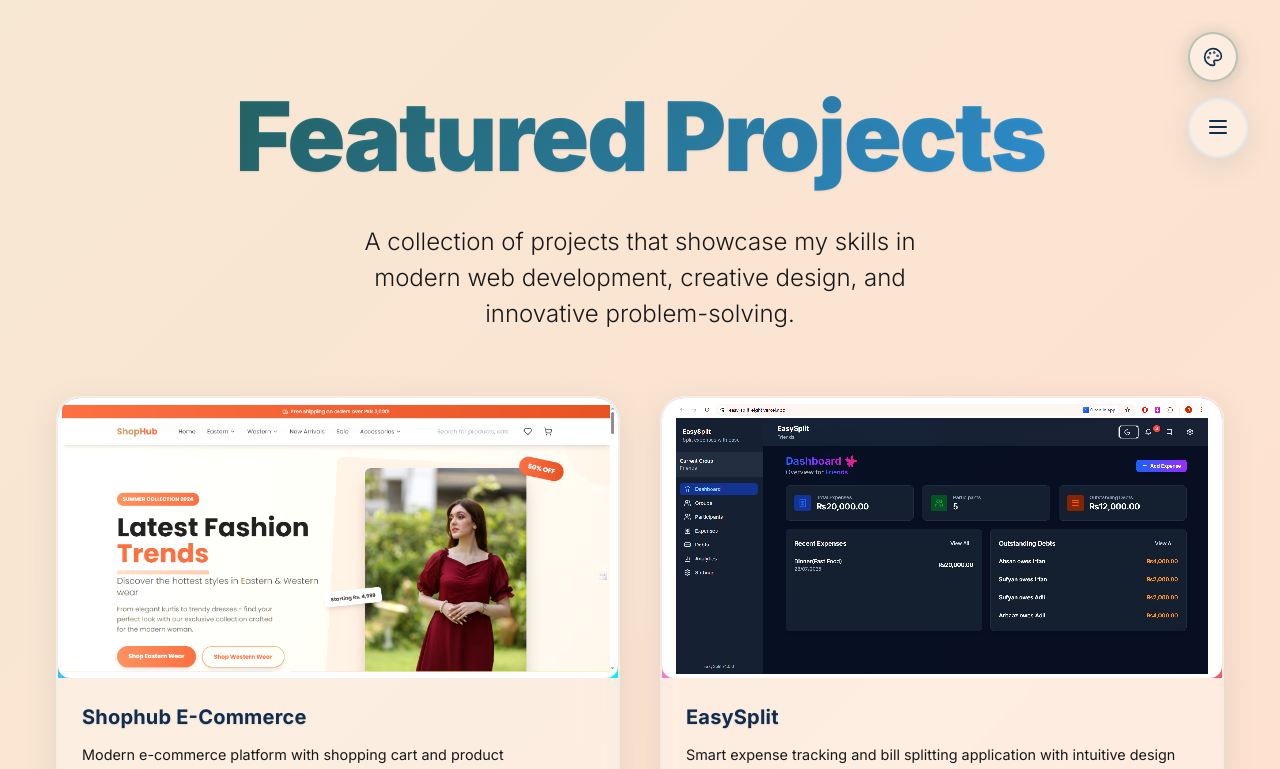
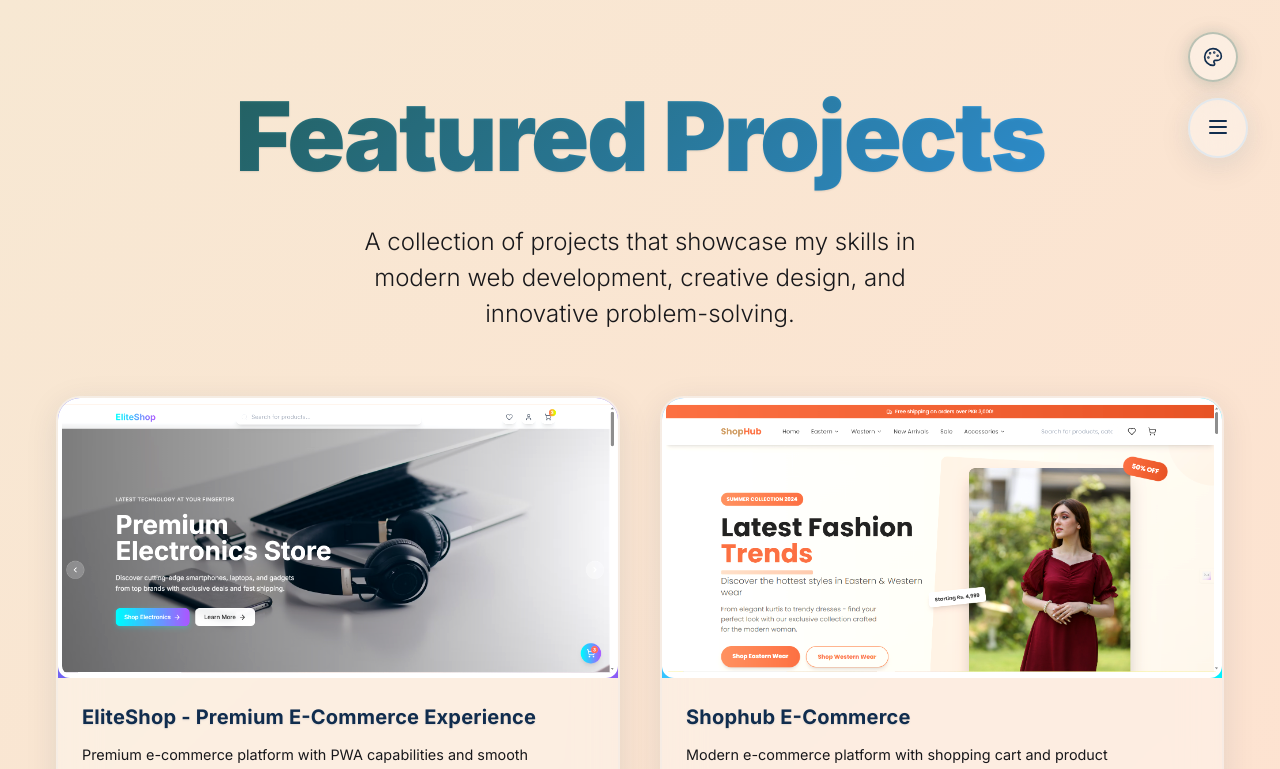
Before and after one commit to Qaswar-01/qaswar-portfolio, a React (Vite) app: page /projects in a window 1280 px wide. Shown: the top 769 px of the page. Built offline with nearby package versions, Linux system fonts and the light colour scheme.

Commit message:
Uncomment EliteShop project - make it visible in portfolio

```diff
--- a/src/components/Projects3D.jsx
+++ b/src/components/Projects3D.jsx
@@ -544,18 +544,18 @@ const ProjectLink = styled(motion.a)`
 `;
 
 const projects = [
-  // {
-  //   title: "EliteShop - Premium E-Commerce Experience",
-  //   description: "Premium e-commerce platform with PWA capabilities and smooth animations",
-  //   fullDescription: "EliteShop is a premium e-commerce experience built with modern React and enhanced with Progressive Web App (PWA) capabilities. The platform features smooth Framer Motion animations, responsive design, product catalog browsing, shopping cart functionality, and an intuitive user interface. Built with performance and user experience in mind, EliteShop delivers a seamless shopping experience across all devices.",
-  //   image: "/EliteShop.PNG",
-  //   icon: ShoppingCart,
-  //   color: "#6366f1",
-  //   color2: "#8b5cf6",
-  //   tags: ["React", "JavaScript", "PWA", "Framer Motion"],
-  //   liveUrl: "https://elite-shop-six.vercel.app/",
-  //   githubUrl: "https://github.com/Qaswar-01/EliteShop---Premium-E-Commerce-Experience"
-  // },
+  {
+    title: "EliteShop - Premium E-Commerce Experience",
+    description: "Premium e-commerce platform with PWA capabilities and smooth animations",
+    fullDescription: "EliteShop is a premium e-commerce experience built with modern React and enhanced with Progressive Web App (PWA) capabilities. The platform features smooth Framer Motion animations, responsive design, product catalog browsing, shopping cart functionality, and an intuitive user interface. Built with performance and user experience in mind, EliteShop delivers a seamless shopping experience across all devices.",
+    image: "/EliteShop.PNG",
+    icon: ShoppingCart,
+    color: "#6366f1",
+    color2: "#8b5cf6",
+    tags: ["React", "JavaScript", "PWA", "Framer Motion"],
+    liveUrl: "https://elite-shop-six.vercel.app/",
+    githubUrl: "https://github.com/Qaswar-01/EliteShop---Premium-E-Commerce-Experience"
+  },
   // {
   //   title: "LearnHub",
   //   description: "Interactive learning platform with modern UI and comprehensive course management",
```
